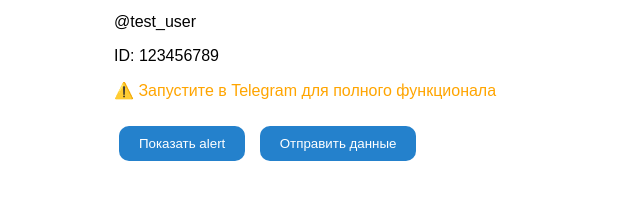
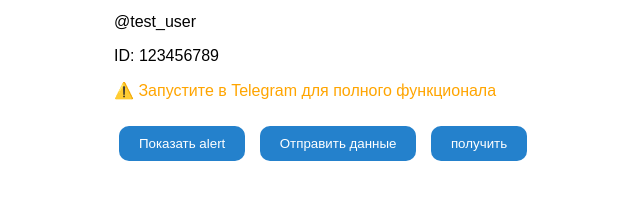
Before and after one commit to tso-tu/miniapp_wefqlemrg, a plain HTML site: page index.html in a window 1280 px wide. Shown: the part 123-322 px from the top of the page, without its empty margins (226-866 px from the left). Drawn offline with Linux system fonts and the light colour scheme; a script that the page names is missing.

Commit message:
+ test button

```diff
--- a/index.html
+++ b/index.html
@@ -35,6 +35,7 @@
         <div id="user-data">Загрузка...</div>
         <button onclick="showAlert()">Показать alert</button>
         <button onclick="sendData()">Отправить данные</button>
+        <button onclick="testBackend()">получить</button>
     </div>
 
     <script src="app.js"></script>
```
